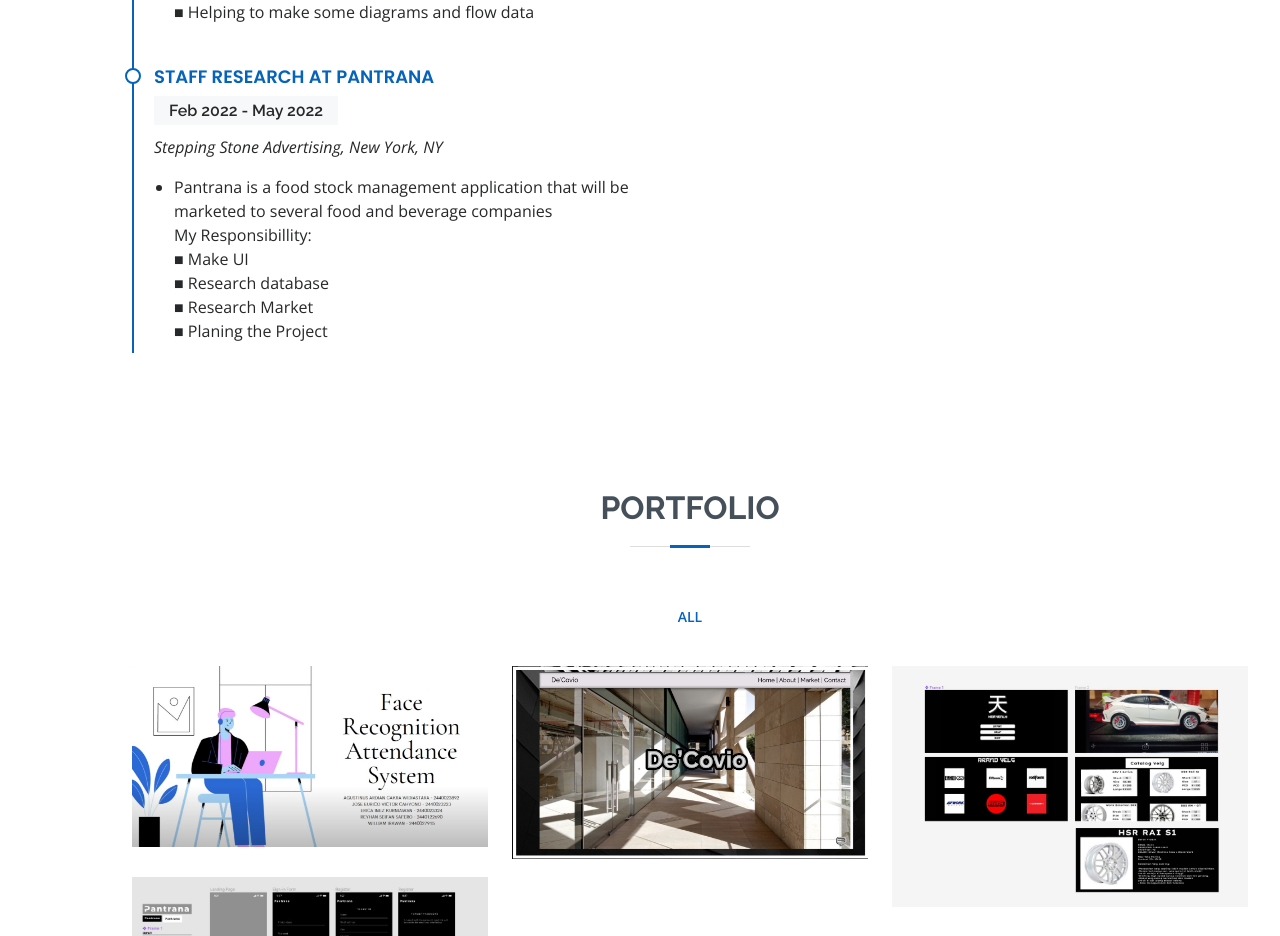
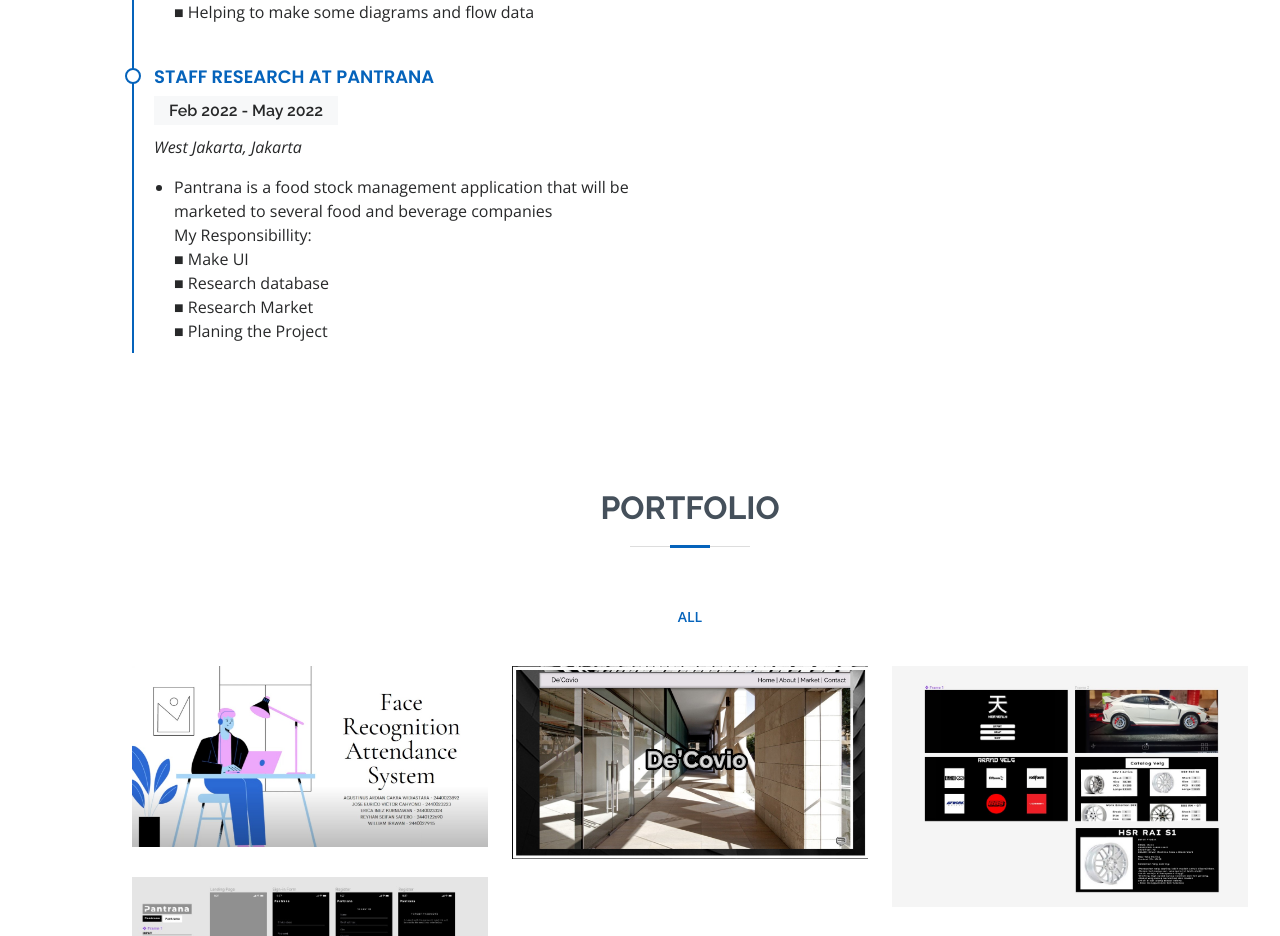
Before and after one commit to joseeurico/JoseEurico.github.io, a plain HTML site: page index.html in a window 1280 px wide. Shown: the part 3360-4296 px from the top of the page. Drawn offline with nearby package versions, Linux system fonts and the light colour scheme.

Commit message:
update data

```diff
--- a/index.html
+++ b/index.html
@@ -267,7 +267,7 @@
             <div class="resume-item">
               <h4>Staff Research at PANTRANA</h4>
               <h5>Feb 2022 - May 2022</h5>
-              <p><em>Stepping Stone Advertising, New York, NY</em></p>
+              <p><em>West Jakarta, Jakarta</em></p>
               <ul>
                 <li>Pantrana is a food stock management application that will be marketed to several food and beverage companies
                   <br>
```
